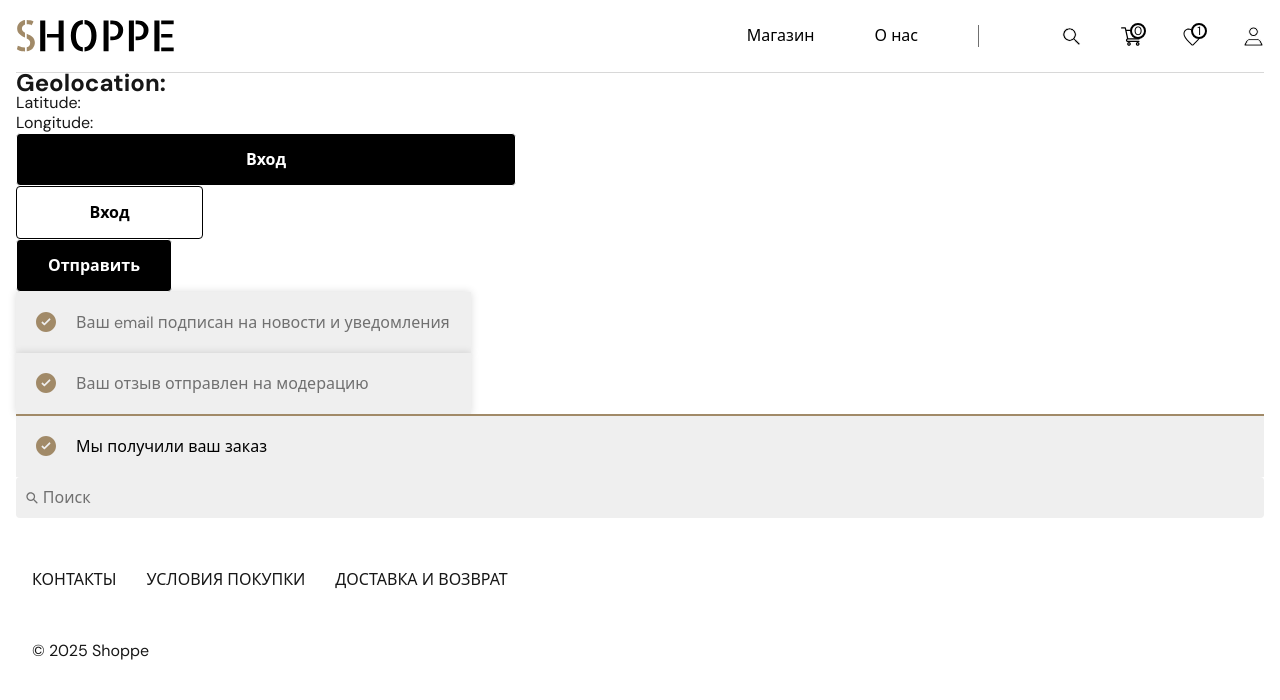
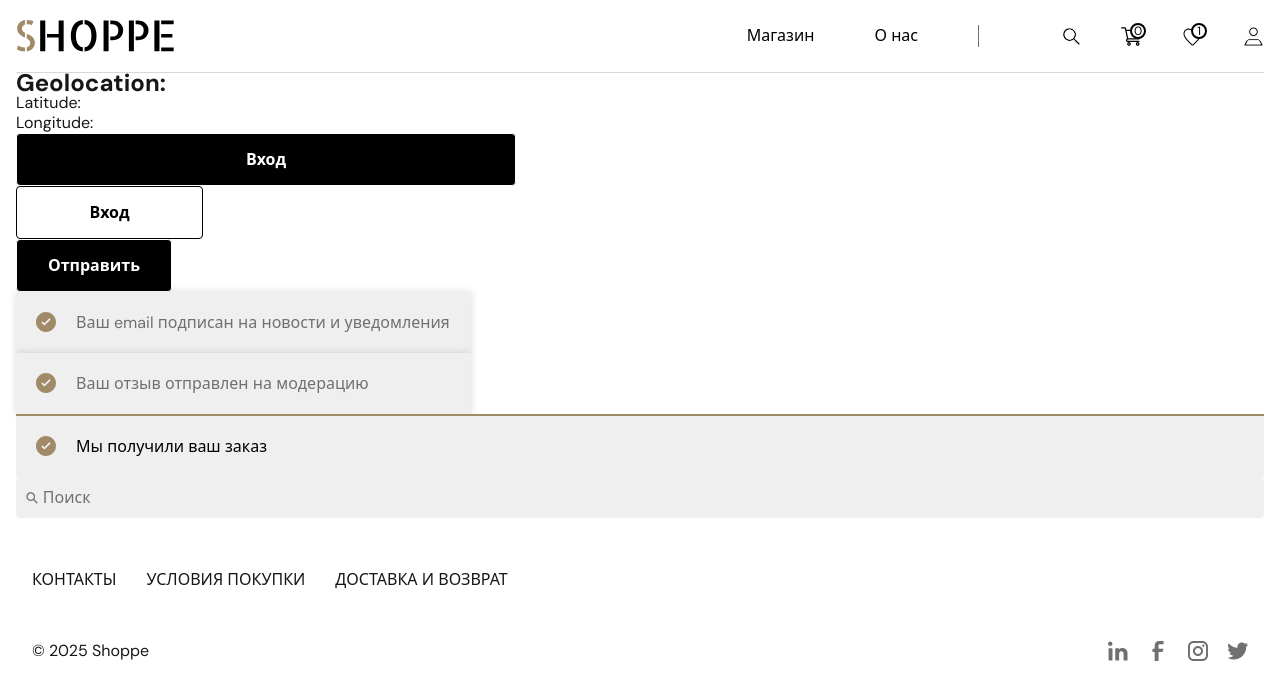
Before and after one commit to ministrov/shoppe-ecommerce-next, a Next.js app: page / in a window 1280 px wide. Shown: the top 700 px of the page. Built offline with nearby package versions, Linux system fonts and the light colour scheme; no server answers.

Commit message:
feat: end up operating on creating socials list

```diff
--- a/app/globals.css
+++ b/app/globals.css
@@ -1,5 +1,5 @@
 :root {
-  --font-family: "DM Sans", system-ui, sans-serif;
+  --font-family: 'DM Sans', system-ui, sans-serif;
   --white: #ffffff;
   --light-gray-200: #efefef;
   --light-gray-150: #d8d8d8;
@@ -16,6 +16,9 @@ body {
   font-size: 16px;
   font-weight: 400;
   line-height: 20px;
+  text-rendering: optimizeLegibility;
+  -webkit-font-smoothing: antialiased;
+  -moz-osx-font-smoothing: grayscale;
   color: var(--foreground);
   background-color: var(--background);
 }
--- a/components/socialsList/SocialList.module.css
+++ b/components/socialsList/SocialList.module.css
@@ -1,3 +1,15 @@
 .socials {
   display: flex;
+  gap: 20px;
+  margin: 0;
+  padding: 0;
+  list-style: none;
 }
+
+.socials a {
+  color: #979797;
+}
+
+.socials a:hover {
+  opacity: 0.8;
+}
--- a/components/socialsList/SocialList.tsx
+++ b/components/socialsList/SocialList.tsx
@@ -1,14 +1,18 @@
 import Link from 'next/link';
-
-// interface SocialListProps {}
+import Image from 'next/image';
+import { socials } from './socials';
+import styles from './SocialList.module.css';
 
 export const SocialList = () => {
   return (
-    <ul>
-      <Link href='#'>{/* <Icon name="icons:li" size="25px" /> */}</Link>
-      {/* <Link to='#'><Icon name="icons:fb" size="25px" /></Link> */}
-      {/* <Link to='#'><Icon name="icons:in" size="25px" /></Link> */}
-      {/* <Link to='#'><Icon name="icons:tw" size="25px" /></Link> */}
+    <ul className={styles.socials}>
+      {socials.map((social) => (
+        <li key={social.id}>
+          <Link href='#'>
+            <Image src={social.icon} width={20} height={20} alt={`Social icon ${social.name}`} />
+          </Link>
+        </li>
+      ))}
     </ul>
   );
 };
--- a/components/socialsList/socials.ts
+++ b/components/socialsList/socials.ts
@@ -1,5 +1,6 @@
 interface Social {
   id: number,
+  name: string,
   icon: string,
   url: string
 }
@@ -7,9 +8,10 @@ interface Social {
 export const socials: Social[] = [
   {
     id: 1, icon: '/in.svg',
+    name: 'In',
     url: "#"
   },
-  { id: 2, icon: '/facebook.svg', url: '#' },
-  { id: 3, icon: '/insta.svg', url: '#' },
-  { id: 4, icon: '/twitter.svg', url: '#' },
+  { id: 2, icon: '/facebook.svg', name: 'Facebook', url: '#' },
+  { id: 3, icon: '/insta.svg', name: 'Instagram', url: '#' },
+  { id: 4, icon: '/twitter.svg', name: 'Twitter', url: '#' },
 ];
--- a/layouts/footer/Footer.tsx
+++ b/layouts/footer/Footer.tsx
@@ -1,4 +1,5 @@
 import Link from 'next/link';
+import { SocialList } from '@/components/socialsList/SocialList';
 import styles from './Footer.module.css';
 
 export const Footer = () => {
@@ -28,7 +29,9 @@ export const Footer = () => {
       </div>
       <div className={styles.footer__bottom}>
         <div className={styles.footer__copyright}>© {new Date().getFullYear()} Shoppe</div>
-        <div className={styles.footer__social}>{/* <SocialIcons /> */}</div>
+        <div className={styles.footer__social}>
+          <SocialList />
+        </div>
       </div>
     </div>
   );
```
